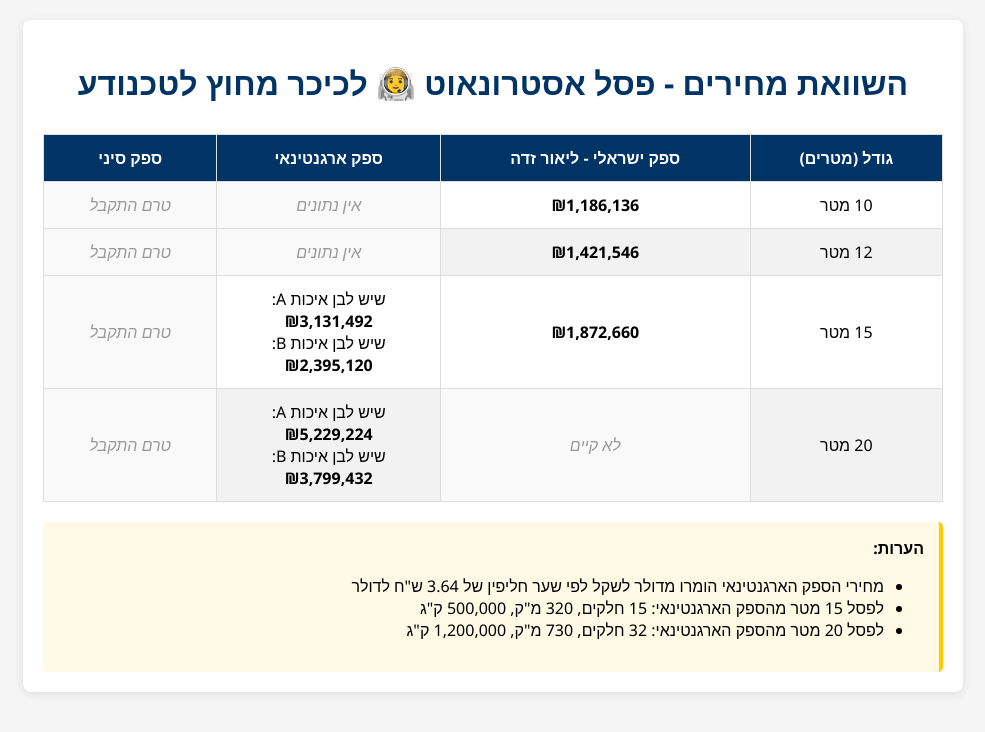
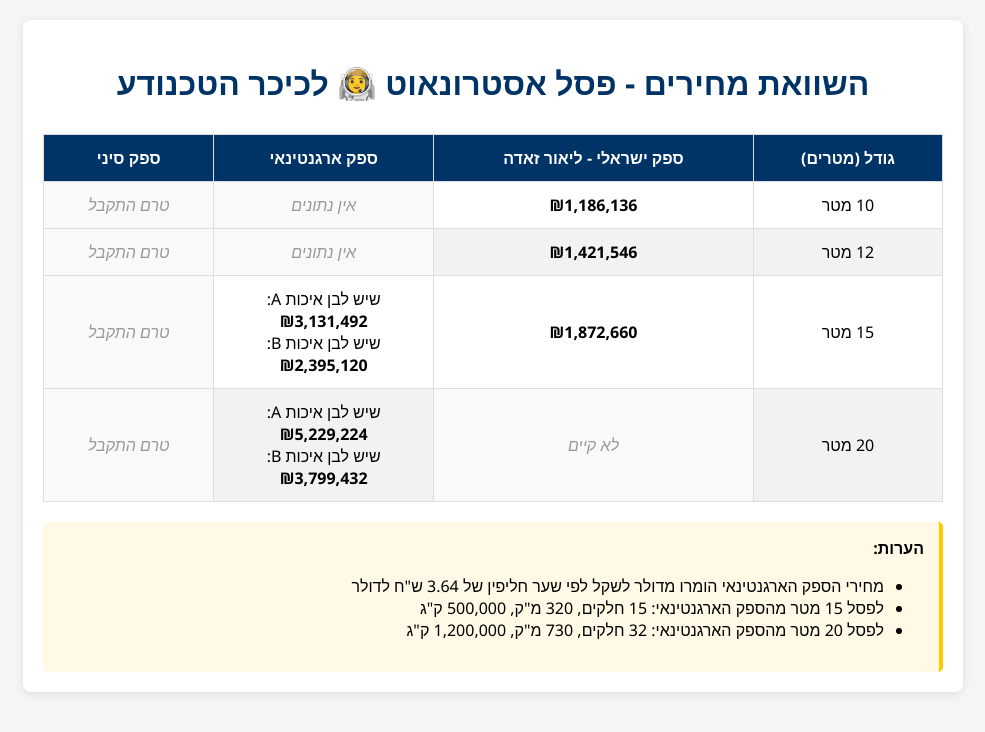
Before and after one commit to snirsnir/astronaut, a plain HTML site: page index.html in a window 1280 px wide. Shown: the whole page, without its empty margins (147-1132 px from the left). Drawn offline with Linux system fonts and the light colour scheme.

Commit message:
Update index.html

```diff
--- a/index.html
+++ b/index.html
@@ -96,14 +96,14 @@
 <body>
     <div class="container">
         <div class="title-wrapper">
-            <h1>השוואת מחירים - פסל אסטרונאוט <span class="title-icon">🧑‍🚀</span> לכיכר מחוץ לטכנודע</h1>
+            <h1>השוואת מחירים - פסל אסטרונאוט <span class="title-icon">🧑‍🚀</span> לכיכר הטכנודע</h1>
         </div>
 
         <table id="priceTable">
             <thead>
                 <tr>
                     <th>גודל (מטרים)</th>
-                    <th>ספק ישראלי - ליאור זדה</th>
+                    <th>ספק ישראלי - ליאור זאדה</th>
                     <th>ספק ארגנטינאי</th>
                     <th>ספק סיני</th>
                 </tr>
```
